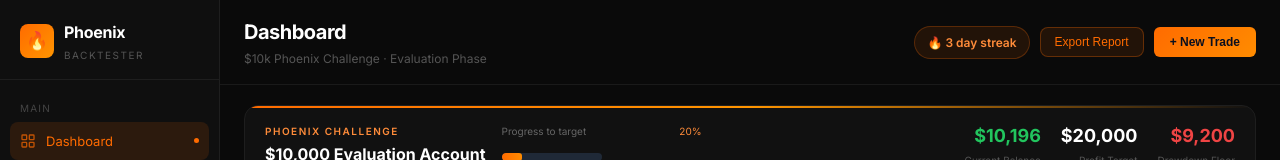
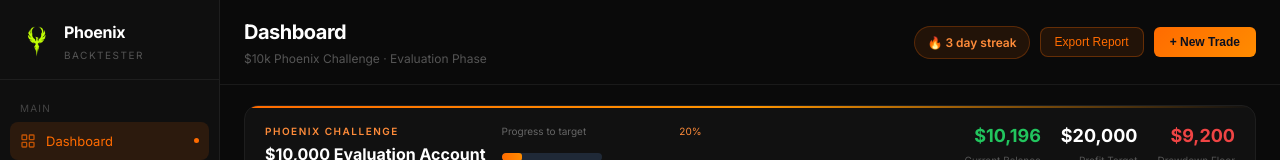
Before and after one commit to obsanet2021-pixel/phoenix-backtester, a React (Vite) app: page / in a window 1280 px wide. Shown: the top 160 px of the page. Built offline with nearby package versions, Linux system fonts and the light colour scheme.

Commit message:
Update PhoenixSidebar to use Phoenix logo image

```diff
--- a/src/components/ui/PhoenixSidebar.jsx
+++ b/src/components/ui/PhoenixSidebar.jsx
@@ -80,7 +80,7 @@
   return (
     <div className="sidebar">
       <div className="logo">
-        <div className="logo-icon">{'\ud83d\udd25'}</div>
+        <img src="/phoenix-logo.png" alt="Phoenix Logo" className="logo-image" />
         <div>
           <div className="logo-text">Phoenix</div>
           <div className="logo-sub">Backtester</div>
```
Also changed, not shown: public/phoenix-logo.png.
